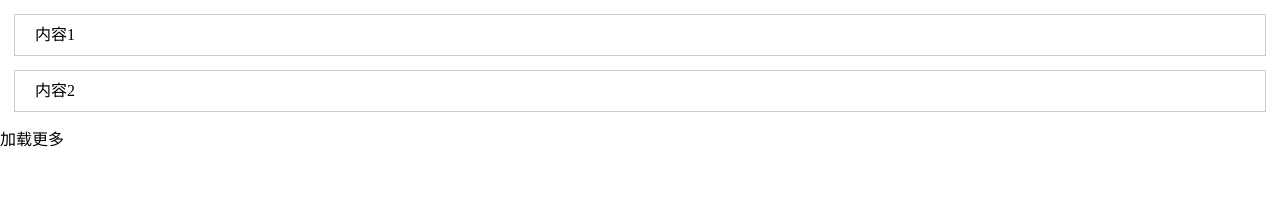
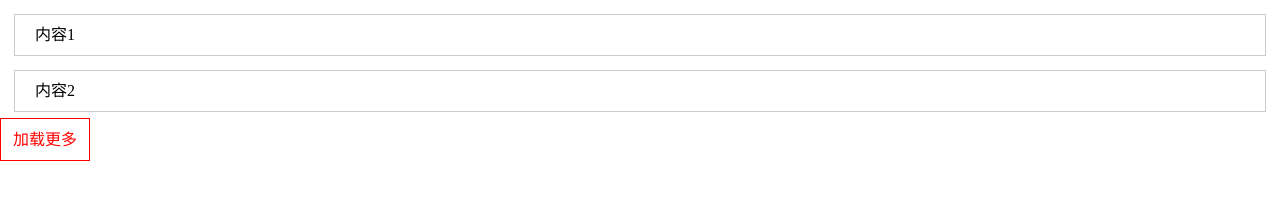
Before and after one commit to 2017sun/listmore, a plain HTML site: page index.html in a window 1280 px wide. Drawn offline with Linux system fonts and the light colour scheme.

Commit message:
Update index.html

```diff
--- a/index.html
+++ b/index.html
@@ -18,12 +18,12 @@
      background-color:green;
      }
     #btn{
-    maragin-top:14px;
-    margin:0 auto;
+    margin:14px auto;
     }
     #btn a{
-    padding:14px;
-    display:block;
+    padding:12px;
+    border:1px solid red;
+    border-radius：3px;
     cursor:pointer;
     color:red;
     }
@@ -33,7 +33,7 @@
 <ul class="lists">
 <li>内容1</li>
 <li>内容2</li>
-  <div><a id="btn">加载更多</a></div>
+  <div id="btn"><a>加载更多</a></div>
 </ul>
 </body>
 </html>
```
